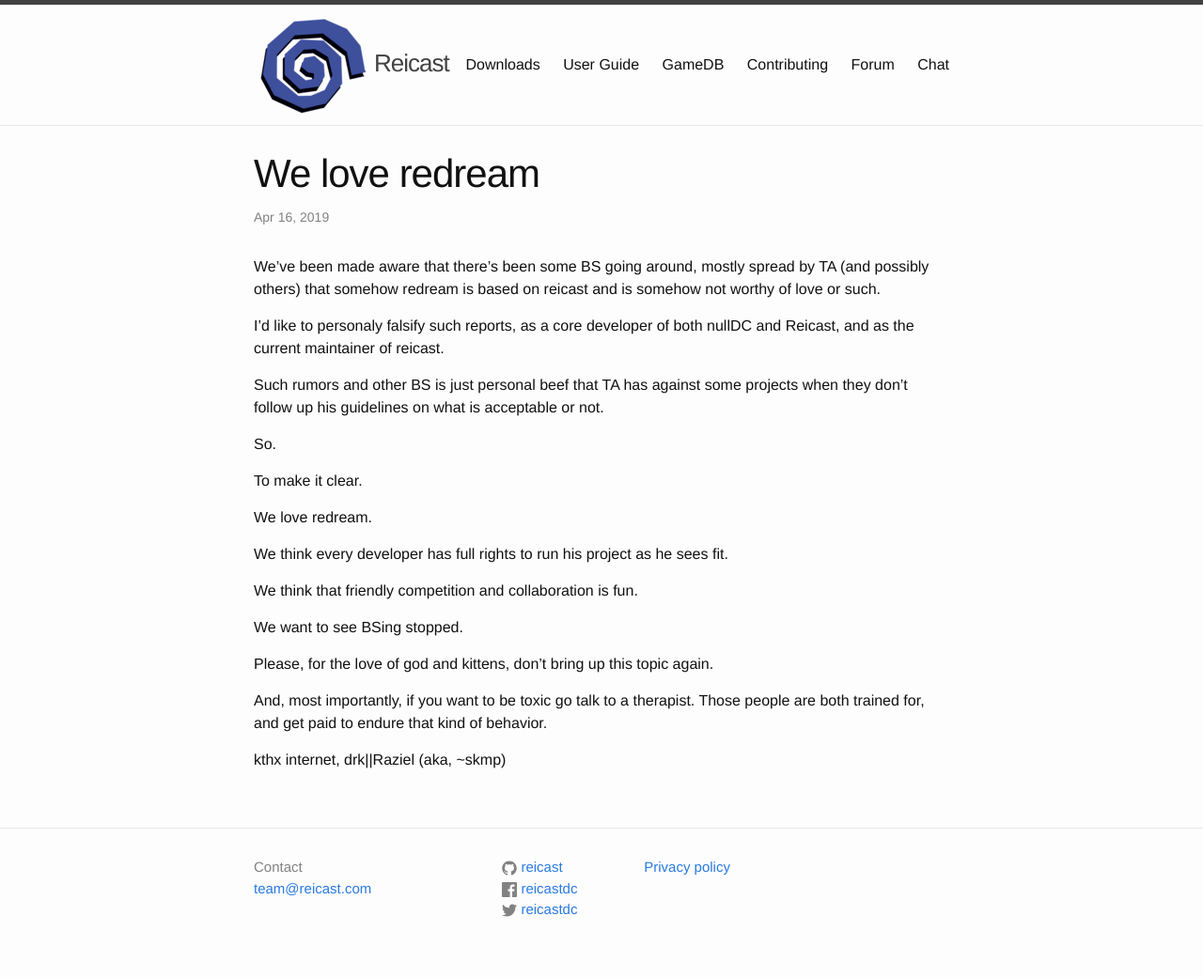
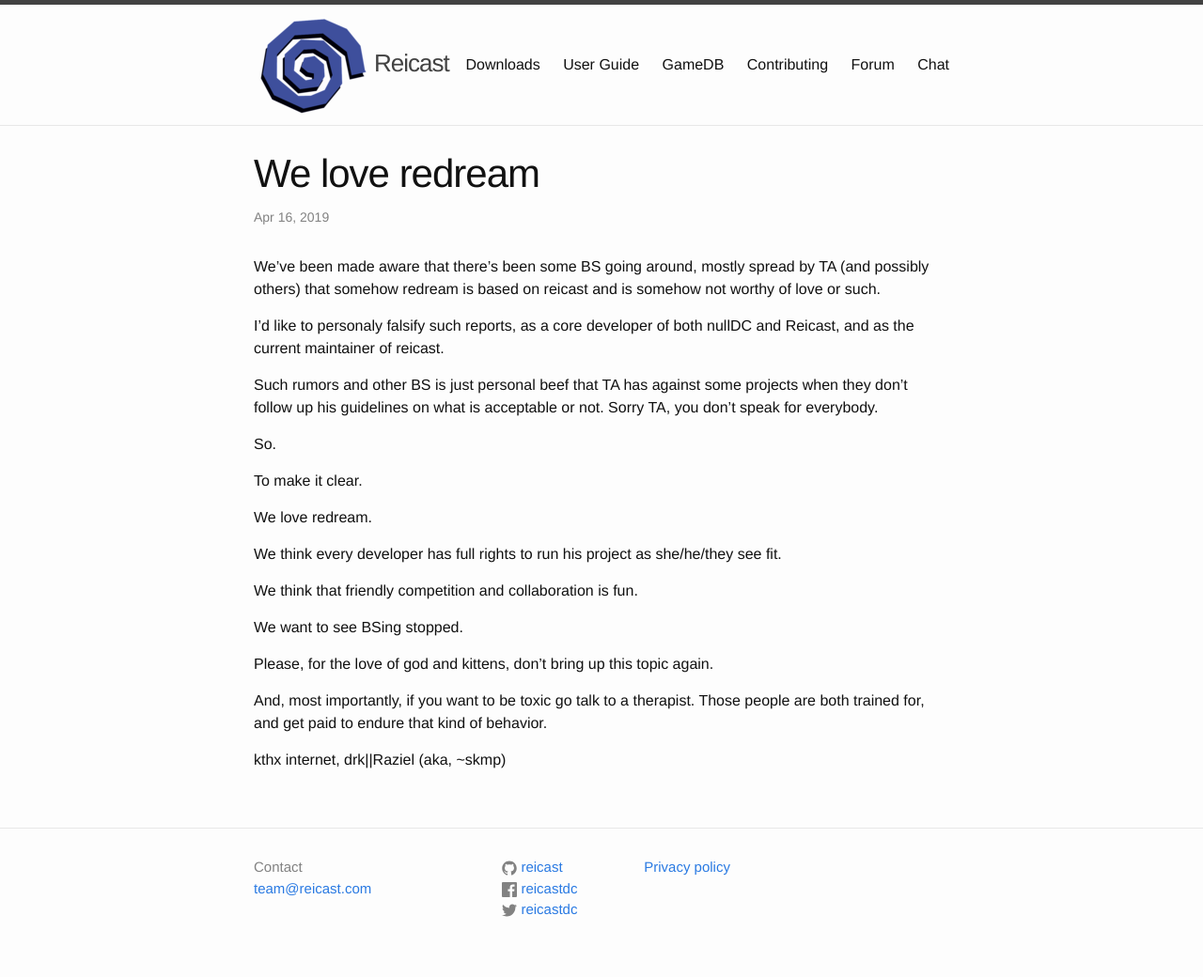
Before and after one commit to skmp/reicast.com, a Jekyll site: the page built from _posts/2019-04-16-we-love-redream.markdown, in a window 1280 px wide. Shown: the whole page at 94% size. Built offline with Jekyll 4.4.1, drawn with Linux system fonts in a browser that asks for light colours; a script that is not in the unit is left out; comment, search, counter and statistics services are not loaded.

Commit message:
Update 2019-04-16-we-love-redream.markdown

```diff
--- a/_posts/2019-04-16-we-love-redream.markdown
+++ b/_posts/2019-04-16-we-love-redream.markdown
@@ -9,7 +9,7 @@
 
 I'd like to personaly falsify such reports, as a core developer of both nullDC and Reicast, and as the current maintainer of reicast.
 
-Such rumors and other BS is just personal beef that TA has against some projects when they don't follow up his guidelines on what is acceptable or not.
+Such rumors and other BS is just personal beef that TA has against some projects when they don't follow up his guidelines on what is acceptable or not. Sorry TA, you don't speak for everybody.
 
 
 So.
@@ -18,7 +18,7 @@
 
 We love redream.
 
-We think every developer has full rights to run his project as he sees fit.
+We think every developer has full rights to run his project as she/he/they see fit.
 
 We think that friendly competition and collaboration is fun.
 
```
